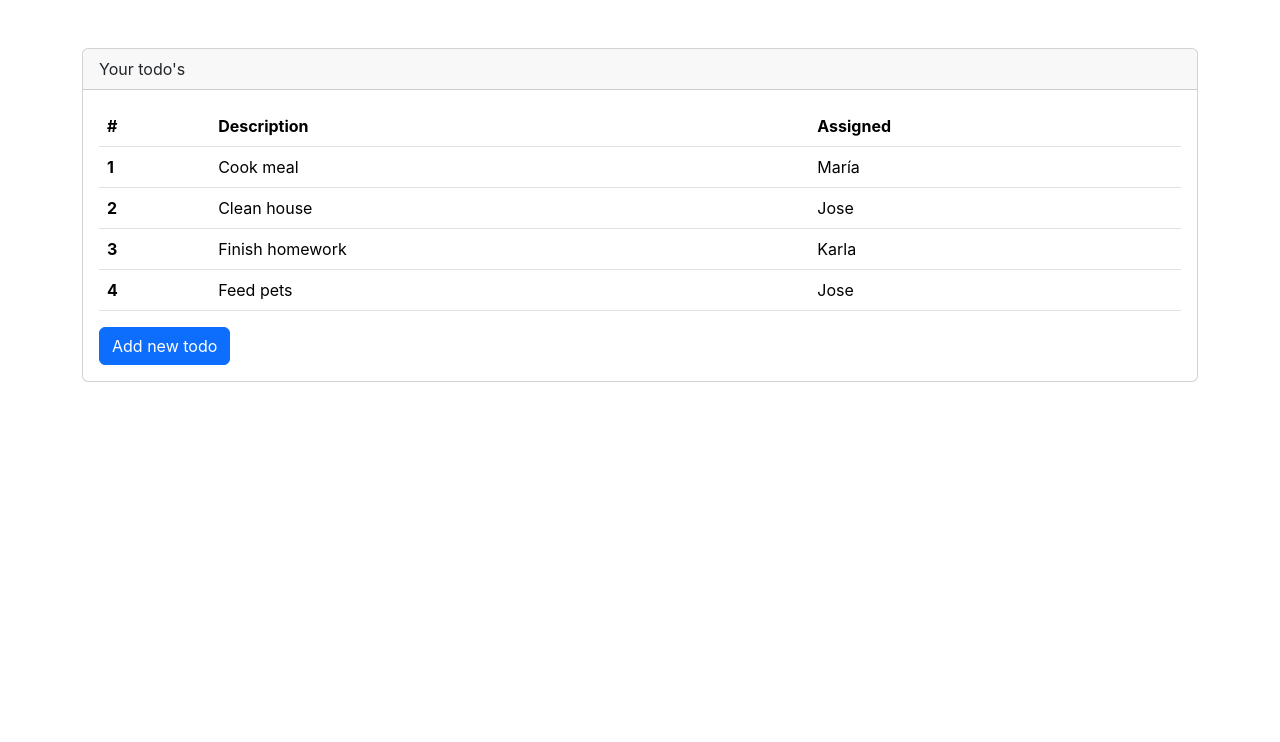
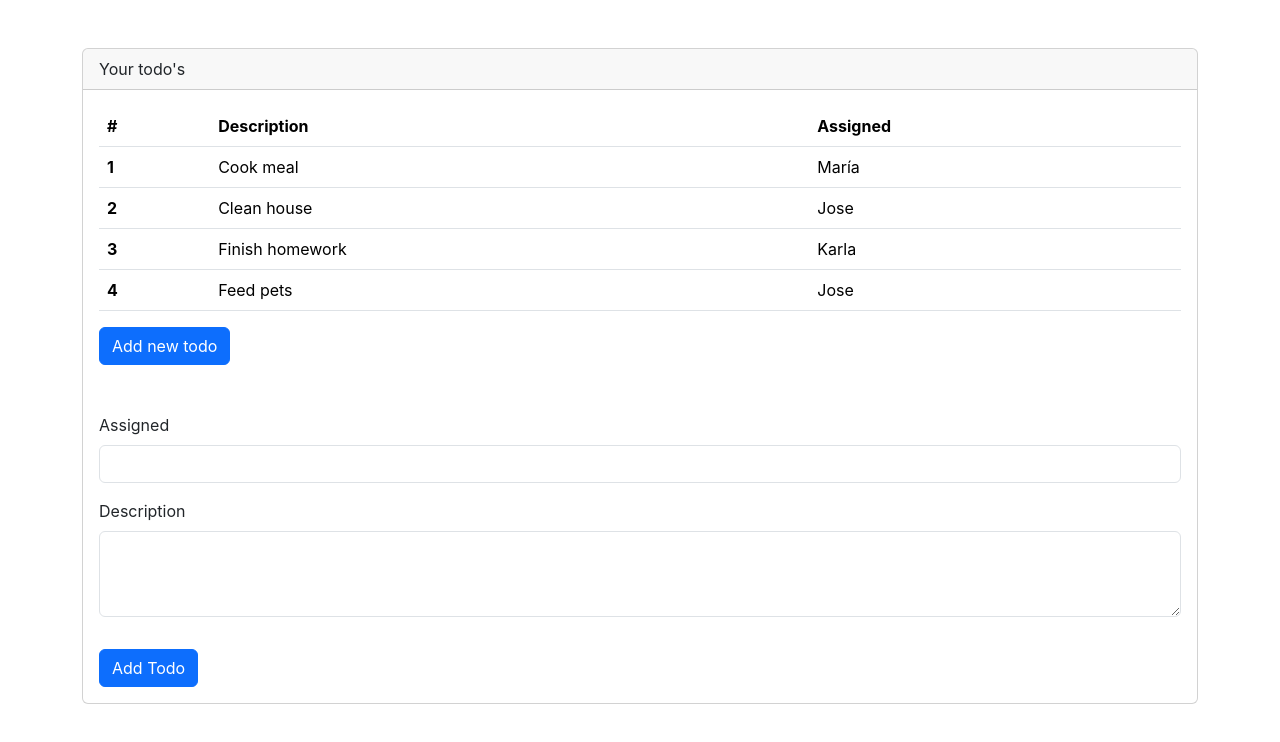
Before and after one commit to teresaga/react-todos, a React (Create React App) app: page / in a window 1280 px wide. Shown: the top 742 px of the page. Built offline with nearby package versions, Linux system fonts and the light colour scheme.

Commit message:
form added

```diff
--- a/src/App.js
+++ b/src/App.js
@@ -1,6 +1,7 @@
 import React, {useState} from 'react';
 import './App.css';
 import TodoTable from './components/TodoTable';
+import NewTodoForm from './components/NewTodoForm';
 
 function App() {
 
@@ -34,6 +35,7 @@
           <button className="btn btn-primary" onClick={addTodo}>
             Add new todo
           </button>
+          <NewTodoForm/>
         </div>
       </div>
     </div>
--- /dev/null
+++ b/src/components/NewTodoForm.js
@@ -0,0 +1,22 @@
+import React from 'react';
+
+function NewTodoForm () {
+
+    return (
+        <div className='mt-5'>
+            <form>
+                <div className='mb-3'>
+                    <label className='form-label'>Assigned</label>
+                    <input type='text' className='form-control' required></input>
+                </div>
+                <div className='mb-3'>
+                    <label className='form-label'>Description</label>
+                    <textarea className='form-control' rows={3} required></textarea>
+                </div>
+                <button type='button' className='btn btn-primary mt-3'>Add Todo</button>
+            </form>
+        </div>
+    )
+}
+
+export default NewTodoForm;
```
